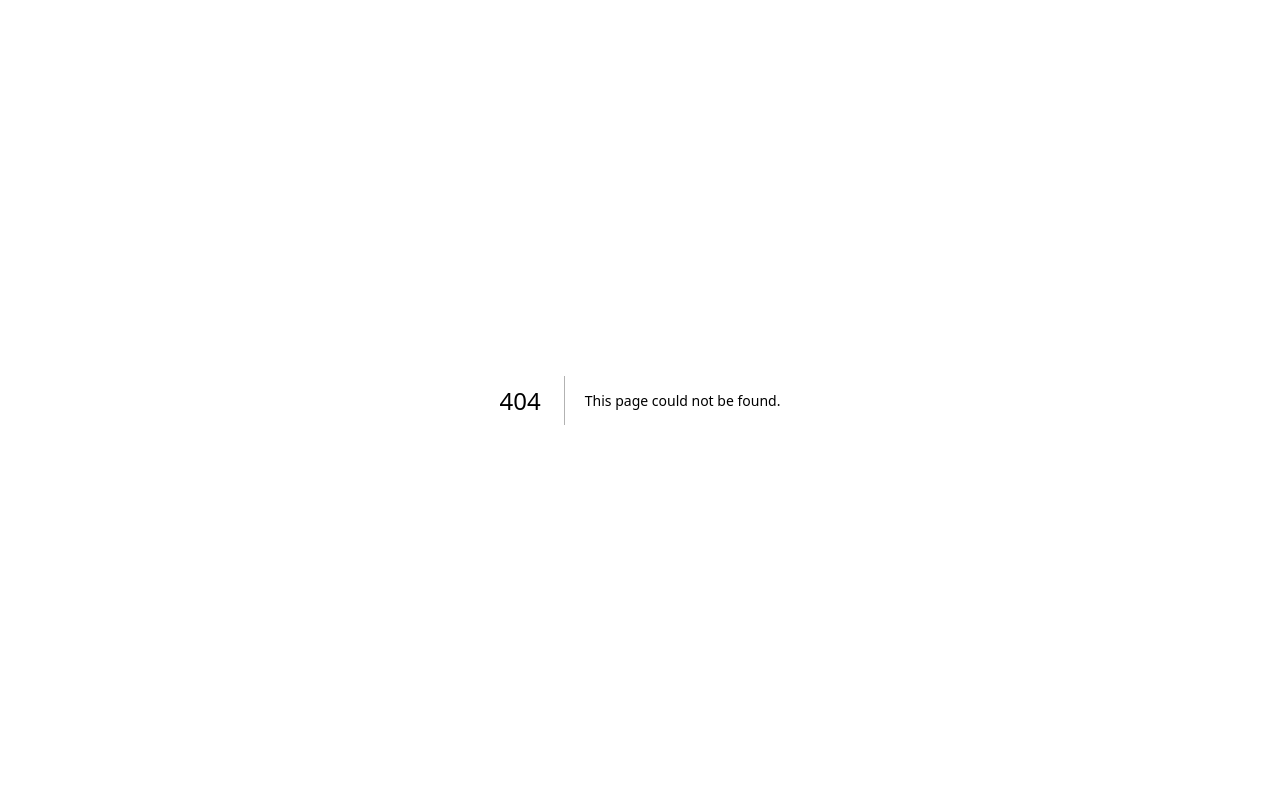
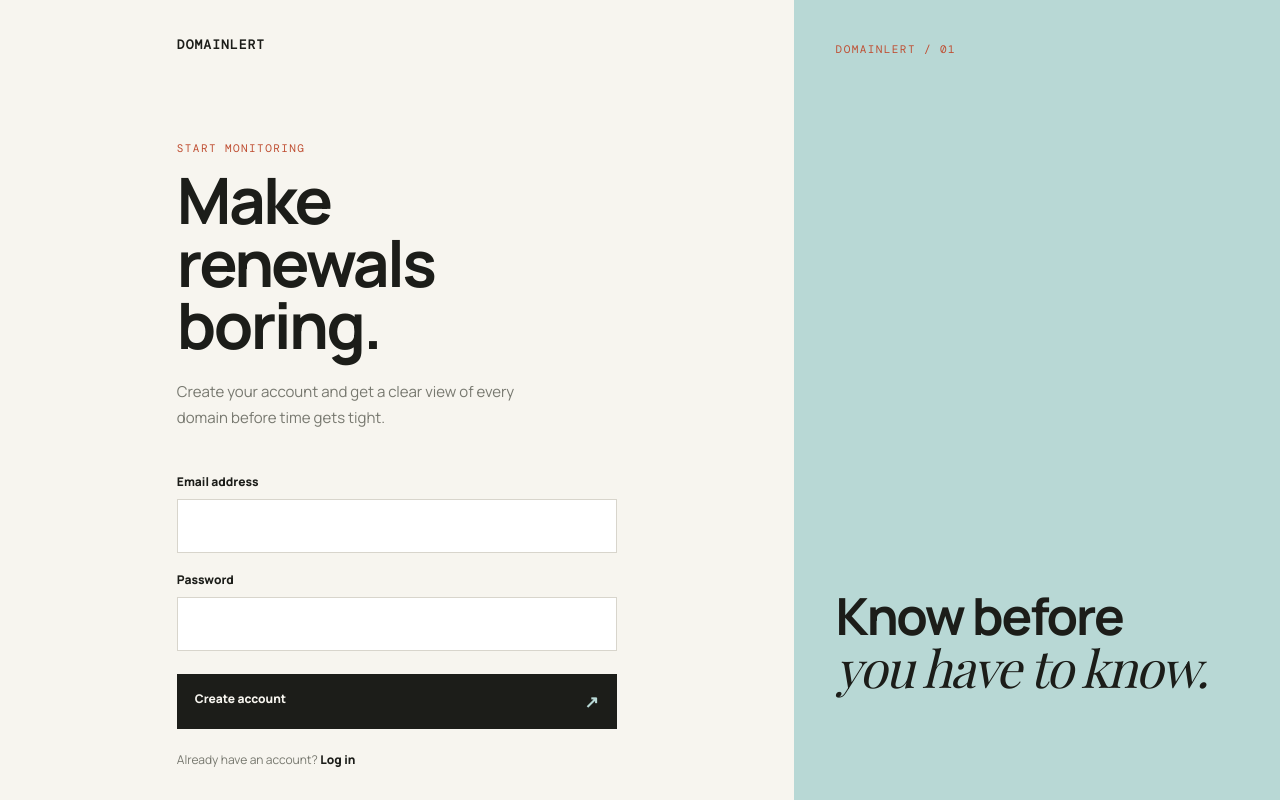
Before and after one commit to viktordodev/domainlert, a Next.js app: page /signup in a window 1280 px wide. Before the commit this address had no page. Built offline with nearby package versions, Linux system fonts and the light colour scheme; no server answers; a web font is replaced by a local one.

Commit message:
supabase connection - testing auth

```diff
--- /dev/null
+++ b/app/(auth)/AuthForm.tsx
@@ -0,0 +1,48 @@
+import Link from "next/link";
+import styles from "./auth.module.css";
+
+type AuthFormProps = {
+  action: (formData: FormData) => Promise<void>;
+  mode: "login" | "signup";
+  error?: string;
+  message?: string;
+};
+
+export function AuthForm({ action, mode, error, message }: AuthFormProps) {
+  const isLogin = mode === "login";
+
+  return (
+    <main className={styles.shell}>
+      <div className={styles.panel}>
+        <Link className={styles.back} href="/">DomainLert</Link>
+        <p className={styles.kicker}>{isLogin ? "Welcome back" : "Start monitoring"}</p>
+        <h1>{isLogin ? "Keep watch." : "Make renewals boring."}</h1>
+        <p className={styles.intro}>
+          {isLogin
+            ? "Sign in to see your domain portfolio and the next dates that need attention."
+            : "Create your account and get a clear view of every domain before time gets tight."}
+        </p>
+
+        {error && <p className={styles.error} role="alert">{error}</p>}
+        {message && <p className={styles.message} role="status">{message}</p>}
+
+        <form className={styles.form} action={action}>
+          <label htmlFor="email">Email address</label>
+          <input id="email" name="email" type="email" autoComplete="email" required />
+          <label htmlFor="password">Password</label>
+          <input id="password" name="password" type="password" minLength={8} autoComplete={isLogin ? "current-password" : "new-password"} required />
+          <button type="submit">{isLogin ? "Log in" : "Create account"}<span aria-hidden="true">↗</span></button>
+        </form>
+
+        <p className={styles.switch}>
+          {isLogin ? "New to DomainLert?" : "Already have an account?"}{" "}
+          <Link href={isLogin ? "/signup" : "/login"}>{isLogin ? "Create an account" : "Log in"}</Link>
+        </p>
+      </div>
+      <aside className={styles.aside}>
+        <span>DOMAINLERT / 01</span>
+        <p>Know before<br /><em>you have to know.</em></p>
+      </aside>
+    </main>
+  );
+}
--- /dev/null
+++ b/app/(auth)/actions.ts
@@ -0,0 +1,66 @@
+"use server";
+
+import { cookies } from "next/headers";
+import { redirect } from "next/navigation";
+import { createClient } from "@/utils/supabase/server";
+
+function valueFrom(formData: FormData, key: string) {
+  const value = formData.get(key);
+  return typeof value === "string" ? value.trim() : "";
+}
+
+function authError(path: string, message: string): never {
+  redirect(`${path}?error=${encodeURIComponent(message)}`);
+}
+
+export async function signIn(formData: FormData) {
+  const email = valueFrom(formData, "email");
+  const password = valueFrom(formData, "password");
+
+  if (!email || !password) {
+    authError("/login", "Enter your email and password.");
+  }
+
+  const supabase = createClient(await cookies());
+  const { error } = await supabase.auth.signInWithPassword({ email, password });
+
+  if (error) {
+    authError("/login", "That email and password combination was not accepted.");
+  }
+
+  redirect("/dashboard");
+}
+
+export async function signUp(formData: FormData) {
+  const email = valueFrom(formData, "email");
+  const password = valueFrom(formData, "password");
+
+  if (!email || password.length < 8) {
+    authError("/signup", "Use an email address and a password with at least 8 characters.");
+  }
+
+  const supabase = createClient(await cookies());
+  const { data, error } = await supabase.auth.signUp({
+    email,
+    password,
+    options: {
+      emailRedirectTo: `${process.env.NEXT_PUBLIC_SITE_URL ?? "http://localhost:3000"}/auth/callback`,
+    },
+  });
+
+  if (error) {
+    authError("/signup", error.message);
+  }
+
+  if (data.session) {
+    redirect("/dashboard");
+  }
+
+  redirect("/login?message=Check your email to confirm your account.");
+}
+
+export async function signOut() {
+  const supabase = createClient(await cookies());
+  await supabase.auth.signOut();
+  redirect("/");
+}
--- /dev/null
+++ b/app/(auth)/auth.module.css
@@ -0,0 +1,22 @@
+.shell { min-height: 100vh; display: grid; grid-template-columns: minmax(0, 1fr) minmax(280px, 38%); background: var(--paper); }
+.panel { width: min(440px, calc(100% - 48px)); margin: auto; }
+.back { display: inline-block; margin-bottom: 88px; font-family: var(--font-dm-mono), monospace; font-size: 13px; font-weight: 700; letter-spacing: .08em; text-transform: uppercase; }
+.back:hover, .switch a:hover { color: var(--rust); }
+.kicker, .aside span { color: var(--rust); font-family: var(--font-dm-mono), monospace; font-size: 11px; letter-spacing: .13em; text-transform: uppercase; }
+.panel h1 { max-width: 400px; margin-top: 14px; font-size: clamp(42px, 5vw, 68px); line-height: .98; letter-spacing: -.04em; }
+.intro { max-width: 390px; margin-top: 22px; color: var(--muted); font-size: 15px; line-height: 1.7; }
+.form { display: grid; gap: 9px; margin-top: 34px; }
+.form label { margin-top: 9px; font-size: 12px; font-weight: 800; }
+.form input { width: 100%; padding: 15px 14px; border: 1px solid var(--line); border-radius: 0; background: white; color: var(--ink); font: inherit; }
+.form input:focus { outline: 2px solid var(--rust); outline-offset: 2px; }
+.form button { margin-top: 14px; padding: 16px 18px; border: 0; background: var(--ink); color: var(--paper); cursor: pointer; font: inherit; font-size: 12px; font-weight: 800; text-align: left; }
+.form button span { float: right; color: var(--teal); font-size: 17px; }
+.switch { margin-top: 22px; color: var(--muted); font-size: 12px; }
+.switch a { color: var(--ink); font-weight: 800; }
+.error, .message { margin-top: 22px; padding: 12px 14px; font-size: 12px; line-height: 1.5; }
+.error { background: var(--rust-pale); color: #8b321f; }
+.message { background: var(--teal-pale); color: var(--teal-dark); }
+.aside { display: flex; flex-direction: column; justify-content: space-between; padding: 42px; background: var(--teal); color: var(--ink); }
+.aside p { margin-bottom: 8vh; font-size: clamp(30px, 4vw, 58px); font-weight: 700; line-height: 1.02; letter-spacing: -.04em; }
+.aside em { font-family: var(--font-playfair), serif; font-weight: 400; }
+@media (max-width: 700px) { .shell { display: block; } .panel { padding: 30px 0 60px; } .back { margin-bottom: 70px; } .aside { min-height: 190px; padding: 25px 24px; } .aside p { margin: 30px 0 0; font-size: 34px; } }
--- /dev/null
+++ b/app/(auth)/signup/page.tsx
@@ -0,0 +1,11 @@
+import { AuthForm } from "../AuthForm";
+import { signUp } from "../actions";
+
+type SignupPageProps = {
+  searchParams: Promise<{ error?: string; message?: string }>;
+};
+
+export default async function SignupPage({ searchParams }: SignupPageProps) {
+  const params = await searchParams;
+  return <AuthForm action={signUp} mode="signup" error={params.error} message={params.message} />;
+}
--- a/app/components/Header.tsx
+++ b/app/components/Header.tsx
@@ -32,8 +32,8 @@ export function Header() {
         <Link href="#pricing">Pricing</Link>
       </nav>
       <div className={styles.actions}>
-        <Link className={styles.login} href="#login">Log in</Link>
-        <Link className={styles.cta} href="#start">Start monitoring <span aria-hidden="true">↗</span></Link>
+        <Link className={styles.login} href="/login">Log in</Link>
+        <Link className={styles.cta} href="/signup">Start monitoring <span aria-hidden="true">↗</span></Link>
       </div>
       <details className={styles.mobileMenu}>
         <summary aria-label="Open navigation"><span></span><span></span></summary>
@@ -42,7 +42,7 @@ export function Header() {
           <Link href="#solutions">Solutions</Link>
           <Link href="#resources">Resources</Link>
           <Link href="#pricing">Pricing</Link>
-          <Link href="#login">Log in</Link>
+          <Link href="/login">Log in</Link>
         </nav>
       </details>
     </header>
--- a/utils/supabase/middleware.ts
+++ b/utils/supabase/middleware.ts
@@ -33,5 +33,5 @@ export const createClient = (request: NextRequest) => {
     },
   );
 
-  return supabaseResponse
+  return { supabase, supabaseResponse }
 };
```
Also changed, not shown: app/(auth)/login/page.tsx (added, +11 -0 lines), app/auth/callback/route.ts (added, +21 -0 lines), app/dashboard/page.tsx (added, +23 -0 lines), middleware.ts (+11 -1 lines).
